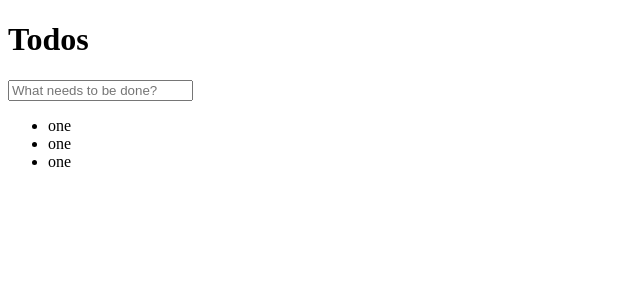
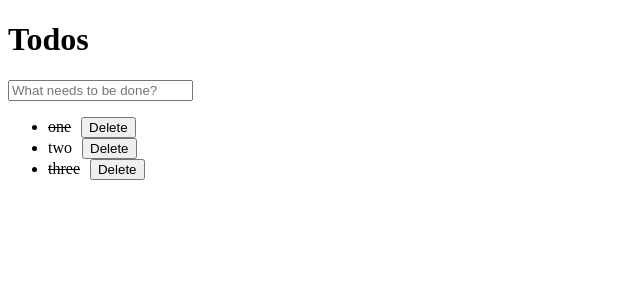
Before and after one commit to golovkin1992/todo-app, a React (Create React App) app: page / in a window 1280 px wide. Shown: the top 300 px of the page, without its empty margins (0-640 px from the left). Built offline with nearby package versions, Linux system fonts and the light colour scheme.

Commit message:
Fixed the functional component TodoListItem in the class component, add event handleLabelClick

```diff
--- a/src/components/App/App.js
+++ b/src/components/App/App.js
@@ -1,23 +1,23 @@
 import React from 'react';
 import NewItemTodo from '../NewItemTodo/NewItemTodo';
 import TodoList from '../TodoList/TodoList';
-import TodoListItem from '../TodoListItem/TodoListItem';
+
 
 
 
 const App = () => {
 	const arrayTodo = [
 		{id: 1, text: 'one', isComplete: false},
-		{id: 2, text: 'one', isComplete: false},
-		{id: 3, text: 'one', isComplete: false}
+		{id: 2, text: 'two', isComplete: true},
+		{id: 3, text: 'three', isComplete: false}
 	];
 	return (
 		<div>
 		<NewItemTodo/>
-		<TodoList data = {arrayTodo}/>
+		<TodoList data = { arrayTodo }/>
 		</div>
 
-		);
+	);
 };
 
 export default App;
--- a/src/components/TodoList/TodoList.js
+++ b/src/components/TodoList/TodoList.js
@@ -1,14 +1,16 @@
 import React from 'react';
+import TodoListItem from '../TodoListItem/TodoListItem'
 
-const TodoList = ( {data} ) => {
+const TodoList = ( { data } ) => {
 	const elements = data.map( (item) => {
 	return (
 
-		<li>{item.text}</li>
+		<li key={ item.id }><TodoListItem {...item}/></li>
 
 		);
 	});
 	return (
+
 	<ul>{ elements }</ul>
 
 	);
--- a/src/components/TodoListItem/TodoListItem.css
+++ b/src/components/TodoListItem/TodoListItem.css
@@ -0,0 +1,10 @@
+label {
+	width: 15px;
+}
+.done {
+	text-decoration: line-through;
+}
+
+.remove {
+	margin-left: 10px;
+}
--- a/src/components/TodoListItem/TodoListItem.js
+++ b/src/components/TodoListItem/TodoListItem.js
@@ -1,8 +1,25 @@
 import React from 'react';
+import './TodoListItem.css';
 
-const TodoListItem = () => {
+export default class TodoListItem extends React.Component {
+	constructor(props) {
+	super(props);
+	this.state = { isComplete: this.props.isComplete };
+};
+	handleLabelClick = () => {
+		this.setState( {isComplete: !this.state.isComplete} );
+	};
+	handleOnClick = () => {
 
-
+	};
+	render () {
+		return (
+			<div>
+			<label className= {!this.state.isComplete ? 'done': null} onClick={ this.handleLabelClick } >
+			{ this.props.text }
+			</label>
+			<button className= "remove">Delete</button>
+			</div>
+			);
+	};
 };
-
-export default TodoListItem;
```
